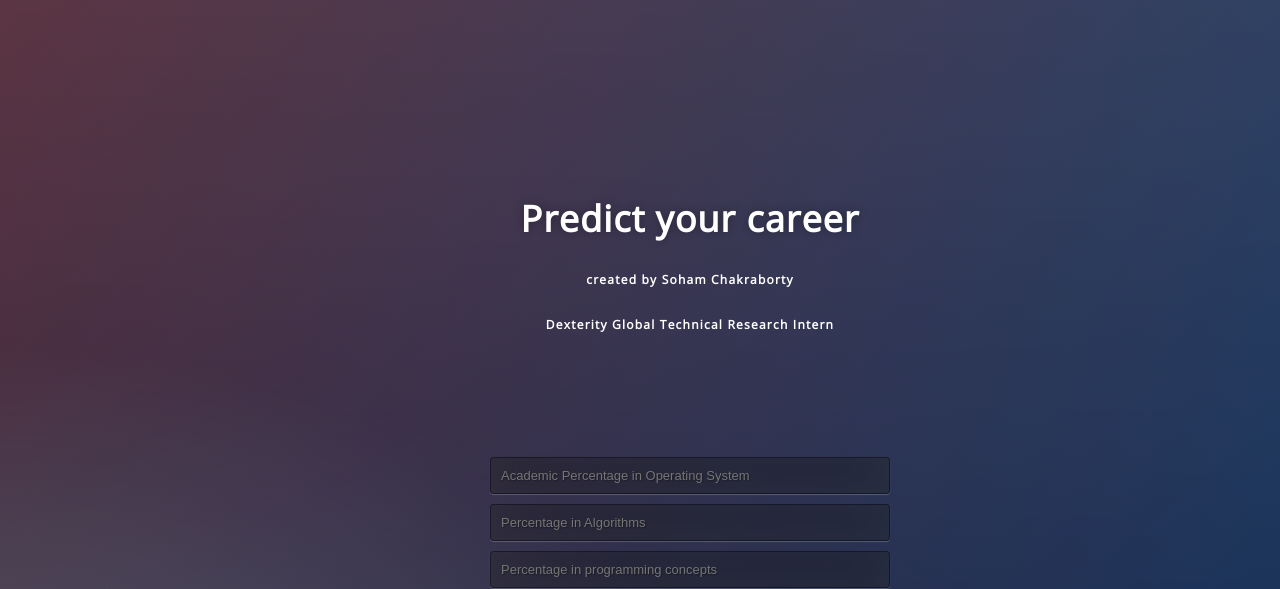
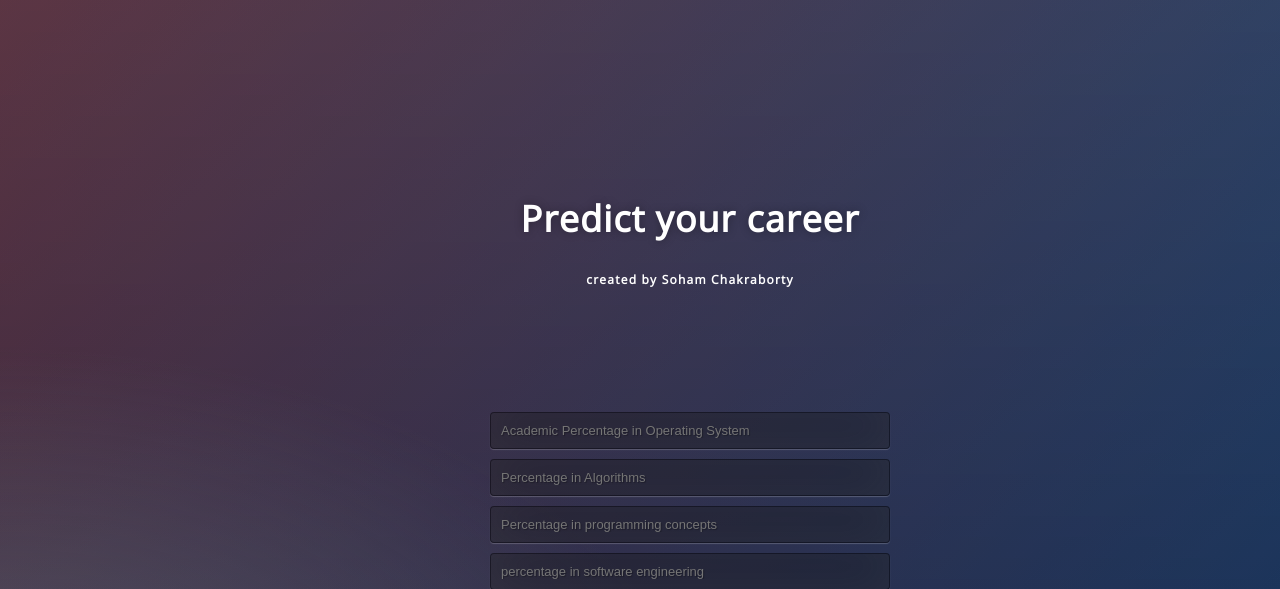
Before and after one commit to code0707/AI-career-councilling, a Flask app: page / in a window 1280 px wide. Shown: the top 589 px of the page. Run offline with Flask 2, Linux system fonts and the light colour scheme; parts of the project's set-up code (start-up, migrations or seed data) failed here and were passed over.

Commit message:
Update index.html

```diff
--- a/templates/index.html
+++ b/templates/index.html
@@ -16,7 +16,6 @@
  <div class="login">
   <h1>Predict your career </h1>
   <h6>created by Soham Chakraborty</h6>
-  <h6>Dexterity Global Technical Research Intern</h6>
   <br>
   {{ prediction_text }}
   <br>
```
